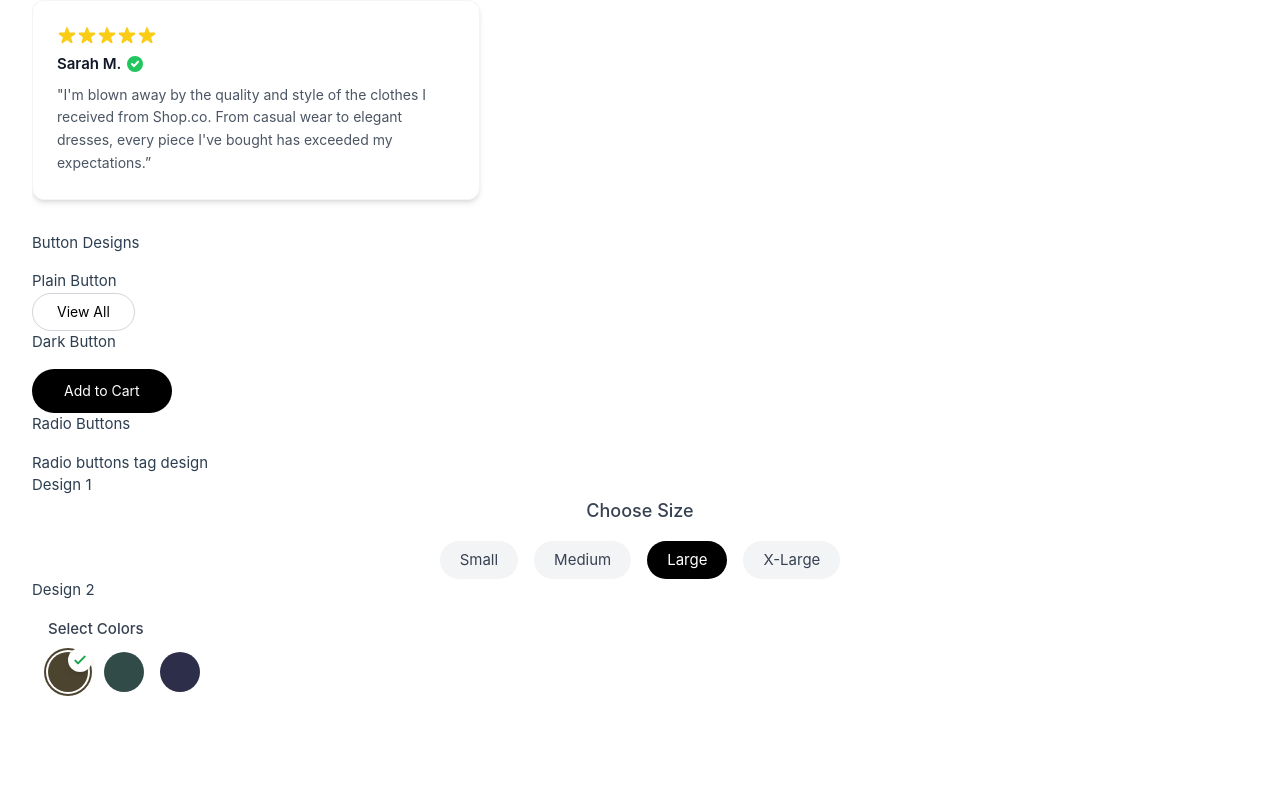
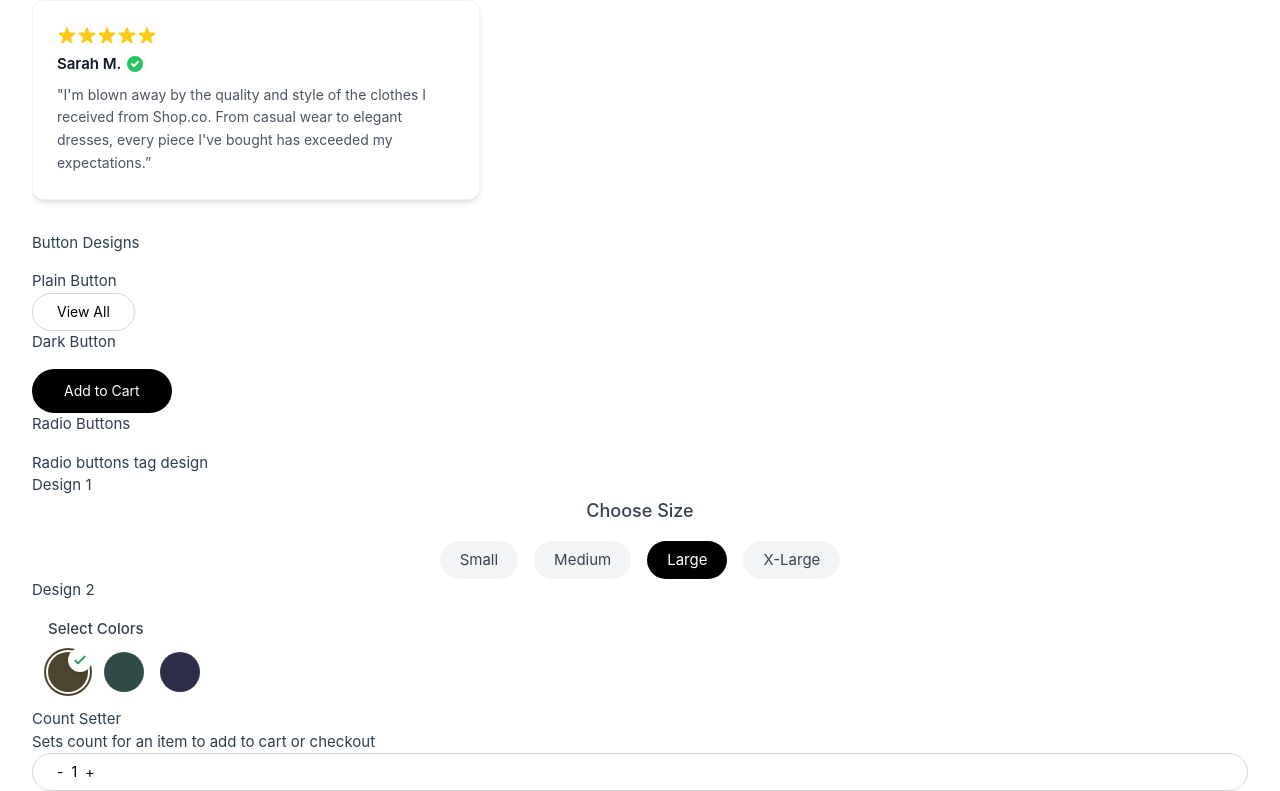
Before and after one commit to navctns/ecommerce-design-system-vue3-tailwind, a Vue app: page / in a window 1280 px wide. Shown: the part 853-1644 px from the top of the page. Before the commit the page ends 1561 px from the top, so only its background shows below. Built offline with nearby package versions, Linux system fonts and the light colour scheme.

Commit message:
count setter component added , component used to set count of an item adding to cart or setting checkout

```diff
--- a/src/App.vue
+++ b/src/App.vue
@@ -10,6 +10,7 @@ import ProductCards from "./views/ProductCards.vue";
 import CustomerRatingItem from './components/cards/CustomerRatingItem.vue';
 import RadioButtonsTagDesign from './components/forms/radio-button-group/RadioButtonsTagDesign.vue';
 import RadioButtonCircle from './components/forms/radio-button-group/RadioButtonCircle.vue';
+import CountSetter from "./components/buttons/CountSetter.vue";
 </script>
 
 <template>
@@ -48,6 +49,9 @@ import RadioButtonCircle from './components/forms/radio-button-group/RadioButton
     <RadioButtonsTagDesign/>
     <h6>Design 2</h6>
     <RadioButtonCircle/>
+    <h5>Count Setter</h5>
+    <p>Sets count for an item to add to cart or checkout</p>
+    <CountSetter/>
   </div>
   <RouterView />
 </template>
--- a/src/components/buttons/ButtonCountSetter.vue
+++ /dev/null
@@ -1,19 +0,0 @@
-!<template>
-  <div class="border fl-x border-gray-300 text-black text-sm px-6 py-2 rounded-full hover:bg-gray-100 transition">
-      <button>-</button>
-      <div>{{ count }}</div>
-      <button>+</button>
-    </div>
-</template>
-
-<script setup>
-defineProps({
-    count:{
-        type: Number
-    }
-})
-</script>
-
-<style>
-
-</style>
--- /dev/null
+++ b/src/components/buttons/CountSetter.vue
@@ -0,0 +1,28 @@
+!<template>
+  <div class="border flex border-gray-300 text-black text-sm px-6 py-2 rounded-full hover:bg-gray-100 transition">
+      <button @click="decrement">-</button>
+      <div class="mx-2">{{ count }}</div>
+      <button @click="increment">+</button>
+    </div>
+</template>
+
+<script setup>
+import {ref} from 'vue';
+// const props = defineProps({
+//     count:{
+//         type: Number,
+//         default: 1
+//     }
+// })
+const count = ref(1);
+function increment(){
+    count.value++;
+}
+function decrement(){
+    count.value--;
+}
+</script>
+
+<style>
+
+</style>
```
